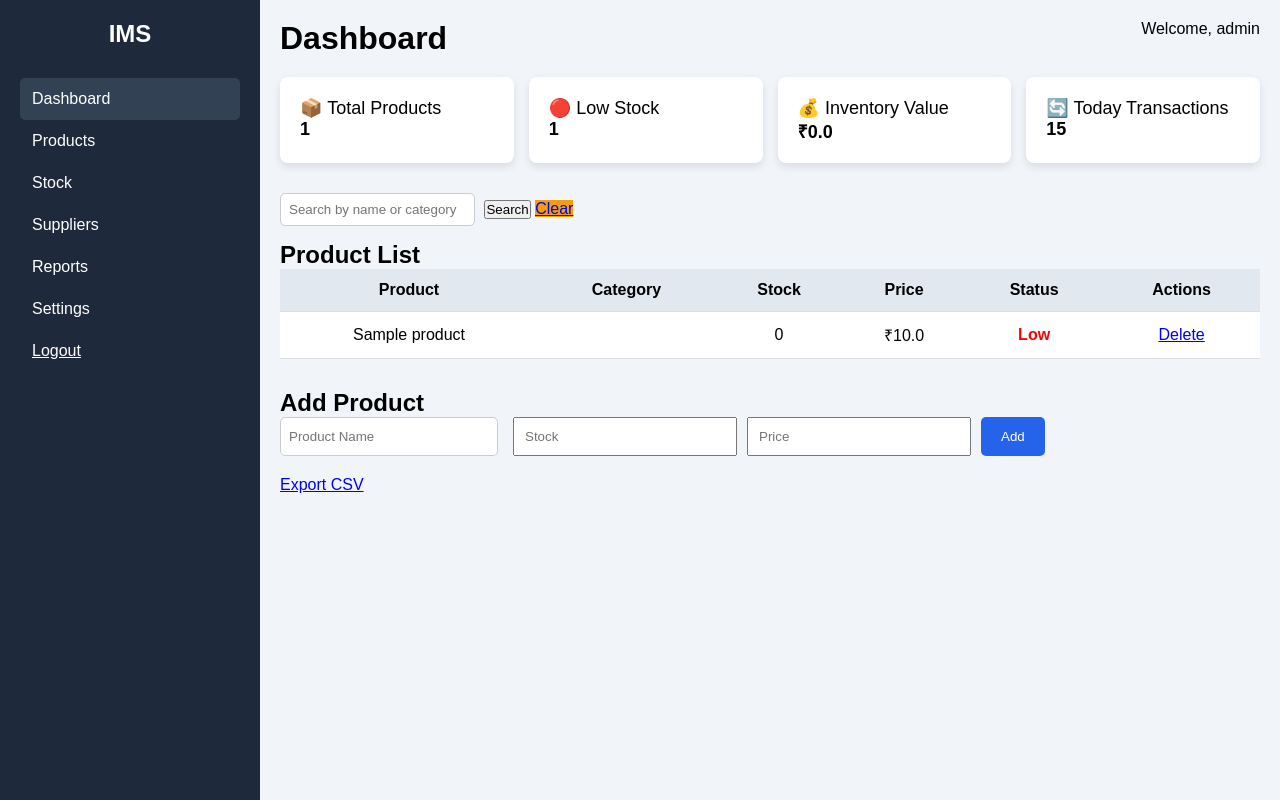
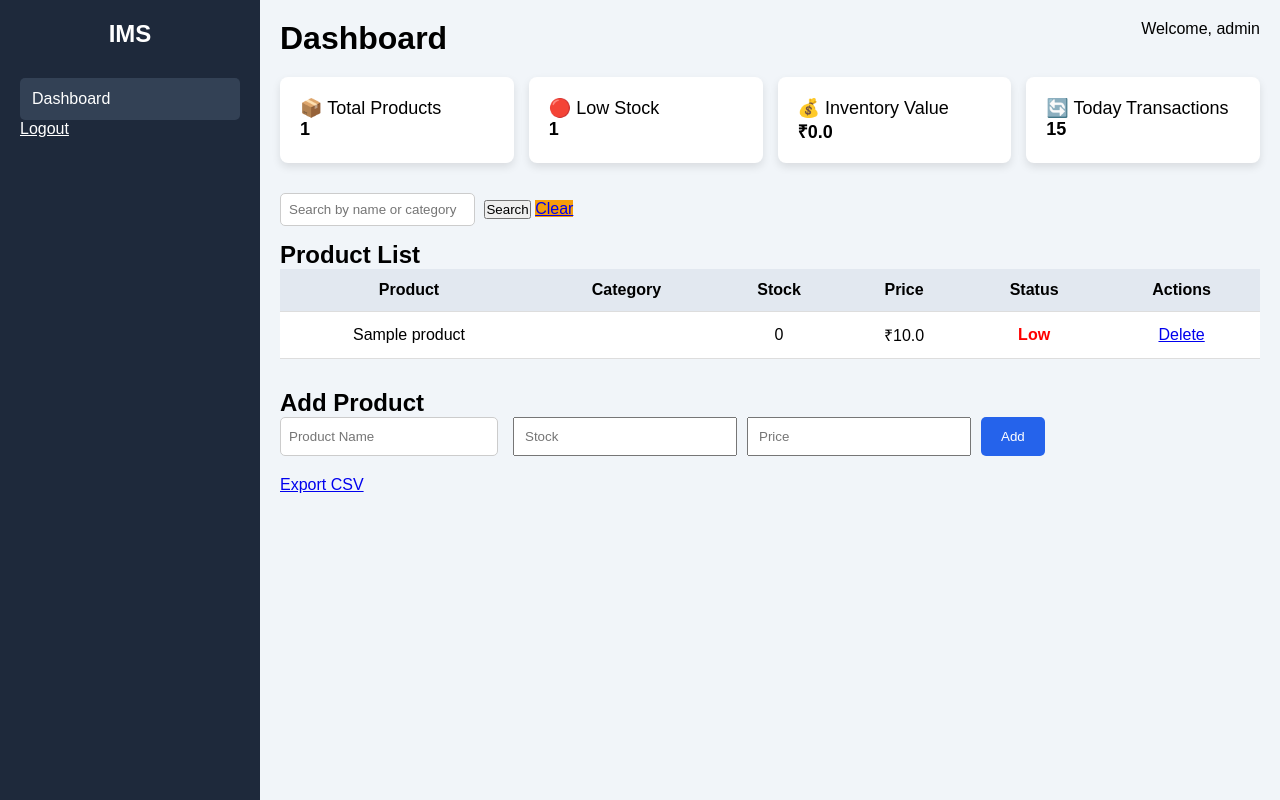
Before and after one commit to LearnerBoy443/Inventory-Management-System, a Flask app: page / in a window 1280 px wide. Run offline with Flask 3, Linux system fonts and the light colour scheme; a user stored in the database is signed in; tables that the repository leaves empty hold one stand-in row (values such as "Sample post").

```diff
--- a/templates/index.html
+++ b/templates/index.html
@@ -13,12 +13,7 @@
     <div class="sidebar">
         <h2>IMS</h2>
         <ul>
-            <li class="active">Dashboard</li>
-            <li>Products</li>
-            <li>Stock</li>
-            <li>Suppliers</li>
-            <li>Reports</li>
-            <li>Settings</li>
+            <li class="active">Dashboard</li
             <li><a href="{{ url_for('logout') }}" style="color:white;">Logout</a></li>
         </ul>
     </div>
```
